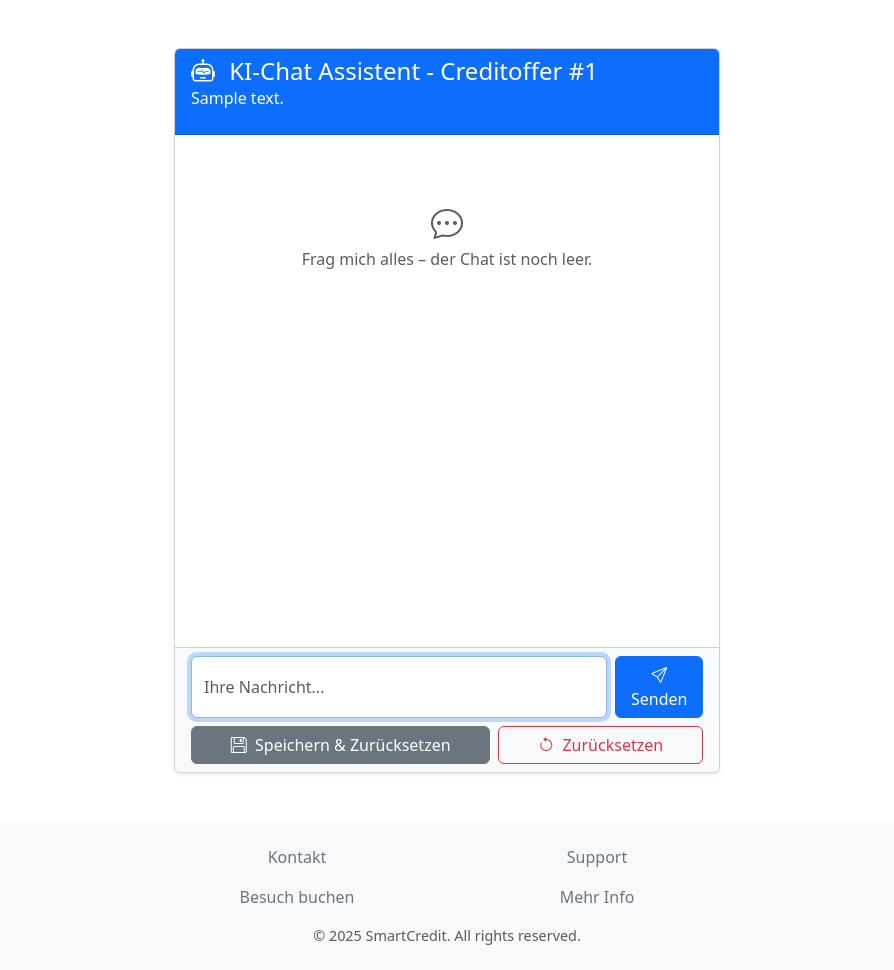
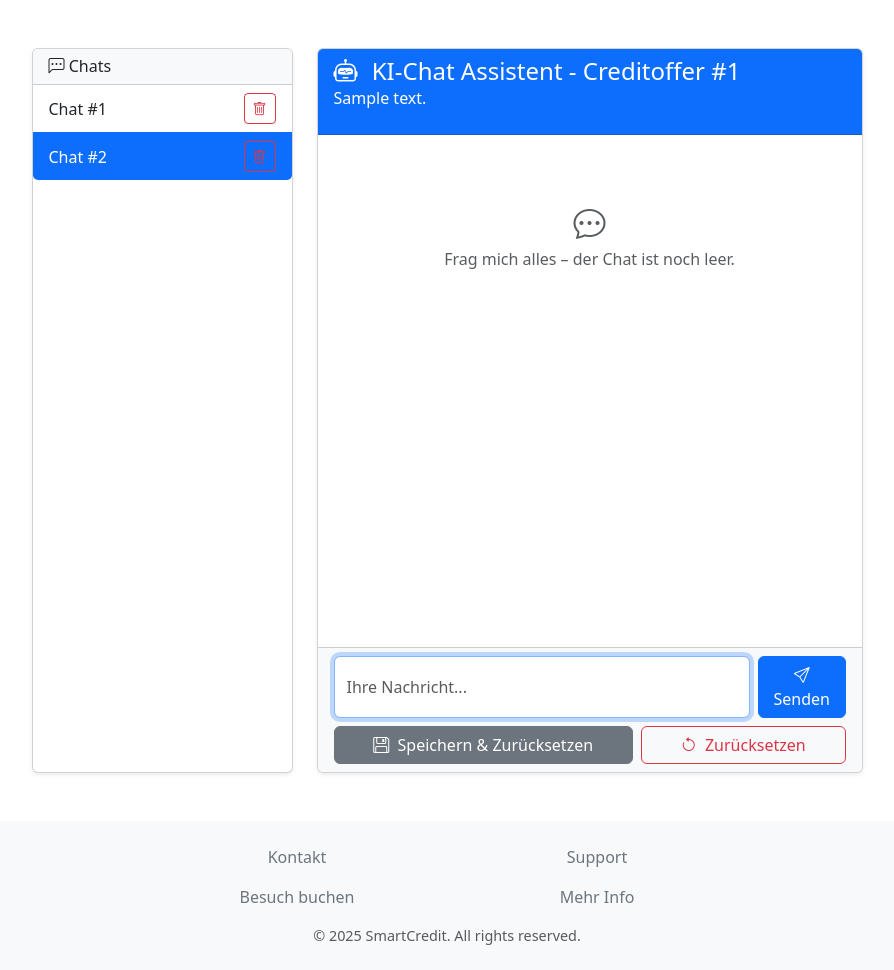
Before and after one commit to MrBryant8/AI-credit-offer-generation-system, a Django app: page /offer/1/chat in a window 1280 px wide. Shown: the part 56-1026 px from the top of the page, without its empty margins (193-1087 px from the left). Run offline with Django 5.2, Linux system fonts and the light colour scheme; a user stored in the database is signed in; tables that the repository leaves empty hold one stand-in row (values such as "Sample post").

Commit message:
add chat delete

```diff
--- a/app/core/services/custom_api.py
+++ b/app/core/services/custom_api.py
@@ -10,8 +10,8 @@
 
 from ..models import *
 
+
 def add_new_user(first_name, last_name, email, password):
-
     User = get_user_model()
 
     if User.objects.filter(email=email).exists():
@@ -30,14 +30,17 @@
         )
     return user
 
+
 def fetch_credit_offers_per_user(user_id):
     deactivate_old_credit_offers()
     credit_offers = CreditOffer.objects.filter(client_id=user_id)
     return credit_offers
 
+
 def deactivate_old_credit_offers():
     expiry_cutoff = timezone.now() - timedelta(weeks=1)
     CreditOffer.objects.filter(is_active=True, created_at__lt=expiry_cutoff).update(is_active=False)
+
 
 def llm_generate_reply(message_history: list):
     model_url = os.getenv("LLM_URL")
@@ -72,6 +75,7 @@
     )
     return chat.id
 
+
 def rephraze_offer(offer):
     """
        Given a CreditOffer ID, returns all relevant relational data
@@ -102,7 +106,25 @@
 
     return "\n".join(context_lines)
 
+
 def save_messages(chat_id, messages_list):
     messages_redacted = html.unescape(messages_list)
-    print(f"Messages redacted: {messages_redacted}, type: {type(messages_redacted)}")
-    Chat.objects.filter(id=chat_id).update(message_history=messages_redacted)
+    messages_redacted_json =(messages_redacted.
+                             replace("'role'", '"role"')
+                             .replace("'content'", '"content"')
+                             .replace("'user'", '"user"')
+                             .replace("'assistant'", '"assistant"')
+                             .replace("'system'", '"system"')
+                             .replace(": '", ': "')
+                             .replace("'}", '"}')
+                             .replace('"', '\"')
+                             .replace('\n', '\\n')
+                             .replace('\r', '\\r')
+                             .replace('\t', '\\t'))
+
+    Chat.objects.filter(id=chat_id).update(message_history=messages_redacted_json)
+
+
+def prepare_chat_list(user_id):
+    all_chats = Chat.objects.filter(user_id=user_id).order_by('id')
+    return all_chats
--- a/app/core/templates/chat.html
+++ b/app/core/templates/chat.html
@@ -2,6 +2,34 @@
 {% block content %}
 <div class="container my-5">
     <div class="row justify-content-center">
+         <!-- Chat List Sidebar -->
+        <div class="col-md-3 mb-4 mb-md-0">
+            <div class="card h-100 shadow-sm">
+                <div class="card-header bg-light text-dark">
+                    <h6 class="mb-0">
+                        <i class="bi bi-chat-left-dots"></i> Chats
+                    </h6>
+                </div>
+                <ul class="list-group list-group-flush" id="chat-list">
+                    {% for chat_item in chat_list %}
+                        <li class="list-group-item d-flex justify-content-between align-items-center {% if chat_item.id|stringformat:'s' == chat_id|stringformat:'s' %}active{% endif %}">
+                            <div class="flex-grow-1 chat-selector" data-chat-id="{{ chat_item.id }}" style="cursor:pointer;">
+                                Chat #{{ forloop.counter }}
+                                <span class="badge bg-primary rounded-pill">{{ chat_item.num_messages }}</span>
+                            </div>
+                            <!-- Delete button -->
+                            <button type="button"
+                                    class="btn btn-sm btn-outline-danger ms-2 delete-chat-btn"
+                                    data-chat-id="{{ chat_item.id }}">
+                                <i class="bi bi-trash"></i>
+                            </button>
+                        </li>
+                    {% empty %}
+                        <li class="list-group-item text-muted">Keine Chats</li>
+                    {% endfor %}
+                </ul>
+            </div>
+        </div>
         <div class="col-md-8 col-lg-6">
             <div class="card shadow-sm" id="chat-card">
                 <div class="card-header bg-primary text-white">
@@ -146,6 +174,41 @@
             })
 
     });
+
+    document.querySelectorAll('.chat-selector').forEach(function(item) {
+        item.addEventListener('click', function() {
+            const clickedChatId = this.getAttribute('data-chat-id');
+            if (clickedChatId === "{{ chat_id }}") return;
+
+            // Redirect to the chat page of the clicked chat
+            window.location.href = `{% url 'chat_page' offer.id %}?chat_id=${clickedChatId}`;
+            // Adjust the URL pattern as per your Django urls.py, e.g.:
+            // path('chat/<int:offer_id>/<int:chat_id>/', ...)
+        });
+    });
+    document.querySelectorAll(".delete-chat-btn").forEach(btn => {
+        btn.addEventListener("click", function (e) {
+            e.stopPropagation(); // Prevent triggering chat load
+
+            const chatId = this.getAttribute("data-chat-id");
+            if (!confirm("Diesen Chat wirklich löschen?")) return;
+
+            fetch(`/api/chats/${chatId}/`, {
+                method: "DELETE",
+                headers: {
+                    "X-CSRFToken": document.querySelector('[name=csrfmiddlewaretoken]').value
+                }
+            })
+            .then(res => res.json())
+            .then(data => {
+                if (data.success) {
+                    // Remove from UI
+                    this.closest("li").remove();
+                    window.location.href = "{% url 'chat_page' offer.id %}";
+                }
+            });
+        });
+    });
 });
 </script>
 
--- a/app/core/urls.py
+++ b/app/core/urls.py
@@ -23,8 +23,8 @@
     path('offer/<int:pk>/edit-email/', EditOfferEmailView.as_view(), name='edit_offer_email'),
     path('offer/<int:pk>/send-email/', SendOfferEmailView.as_view(), name='send_offer_email'),
     path("offer/<int:pk>/chat", ChatView.as_view(), name="chat_page"),
-    path('chat/<int:offer_id>/save_and_reset/', save_and_reset_chat, name='save_and_reset_chat'),
-    path('chat/<int:offer_id>/reset/', reset_chat, name='reset_chat'),
+    path('chat/<int:offer_id>/chat/save_and_reset/', save_and_reset_chat, name='save_and_reset_chat'),
+    path('chat/<int:offer_id>/chat/reset/', reset_chat, name='reset_chat'),
     path('admin-dashboard/', AdminDashboardView.as_view(), name='admin_dashboard'),
     path("manage/", ManageView.as_view(), name="manage"),
     path("manage/suggested-offers", ModeratorOffersView.as_view(), name="moderator_offers"),
--- a/app/core/views/general.py
+++ b/app/core/views/general.py
@@ -11,7 +11,6 @@
 from django.contrib.auth.mixins import LoginRequiredMixin, UserPassesTestMixin
 from django.utils.safestring import mark_safe
 from rest_framework.utils import json
-
 from ..forms import *
 from ..services.custom_api import *
 from django.core.paginator import Paginator
@@ -120,7 +119,6 @@
             'clients': Client,
             'loans': Loan,
             'offers': CreditOffer,
-            'messages': Message,
             'chats': Chat,
         }
 
@@ -329,6 +327,16 @@
         return mark_safe(html_message)  # trust generated HTML
 
     def get(self, request, pk):
+        chat_id = request.GET.get("chat_id")
+        if chat_id:
+            chat = get_object_or_404(Chat, pk=chat_id)
+            if chat.user.id != request.user.id:
+                return HttpResponseForbidden()
+            request.session['chat_id'] = chat_id
+            if chat.message_history:
+                request.session[f'chat_history_{chat_id}'] = json.loads(chat.message_history)
+
+        all_chats = prepare_chat_list(self.request.user.id)
         offer = get_object_or_404(CreditOffer, pk=pk)
         if request.session.get(self.chat_id_key) is None:
             chat_id = create_chat(offer, request.user)
@@ -341,6 +349,7 @@
             'messages': history,
             'offer': offer,
             'chat_id': chat_id,
+            'chat_list': all_chats,
         }
         return render(request, self.template_name, context)
 
@@ -353,31 +362,28 @@
         history = request.session.get(session_key, [{
             "role": "system",
             "content": "You are an expert on credit offers."
-                       "Your skills of explaining a credit offer to customers is unmatched, providing clear and"
-                       "direct instructions to the customer. Maintain a polite and helpful tone."
-                       f"The credit offer context is {offer_text}."
-                       "Please provide friendly feedback to any user questions only."
+                       "Your skills of explaining a credit offer to customers is unmatched, providing clear and "
+                       "direct instructions to the customer. Maintain a polite and helpful tone. "
+                       f"The credit offer context is {offer_text}. "
+                       "Please provide friendly feedback to any user questions only. "
                        "Respond in a short, concise manner, with your answers being only relevant to the user question."
 
         }])
-        print(f"Message history: {history}, {session_key}, {user_message}")
+
         if user_message:
-            history.append({'role': 'user', 'content': user_message})
+            history.append({"role": "user", "content": user_message})
             llm_response = llm_generate_reply(history)
             llm_response = self.render_chat_message(llm_response)
-            history.append({'role': 'assistant', 'content': llm_response})
+            history.append({"role": "assistant", "content": llm_response})
 
-            request.session[session_key] = history  # save updated history for this offer's chat
+            request.session[session_key] = history
 
         return redirect('chat_page', pk=pk)
 
 
-@csrf_protect  # Or use @csrf_protect and handle CSRF as in your setup
+@csrf_protect
 def save_and_reset_chat(request, offer_id):
     if request.method == "POST":
-        # Save the chat here (archive to another model/table or just log/mark as saved)
-        # For now, just delete/reset all Chat messages linked to the offer
-        # (Adjust for your actual model structure!)
         data = json.loads(request.body)
         chat_id = data.get("chat_id")
         messages_list = data.get("message_history")
```
